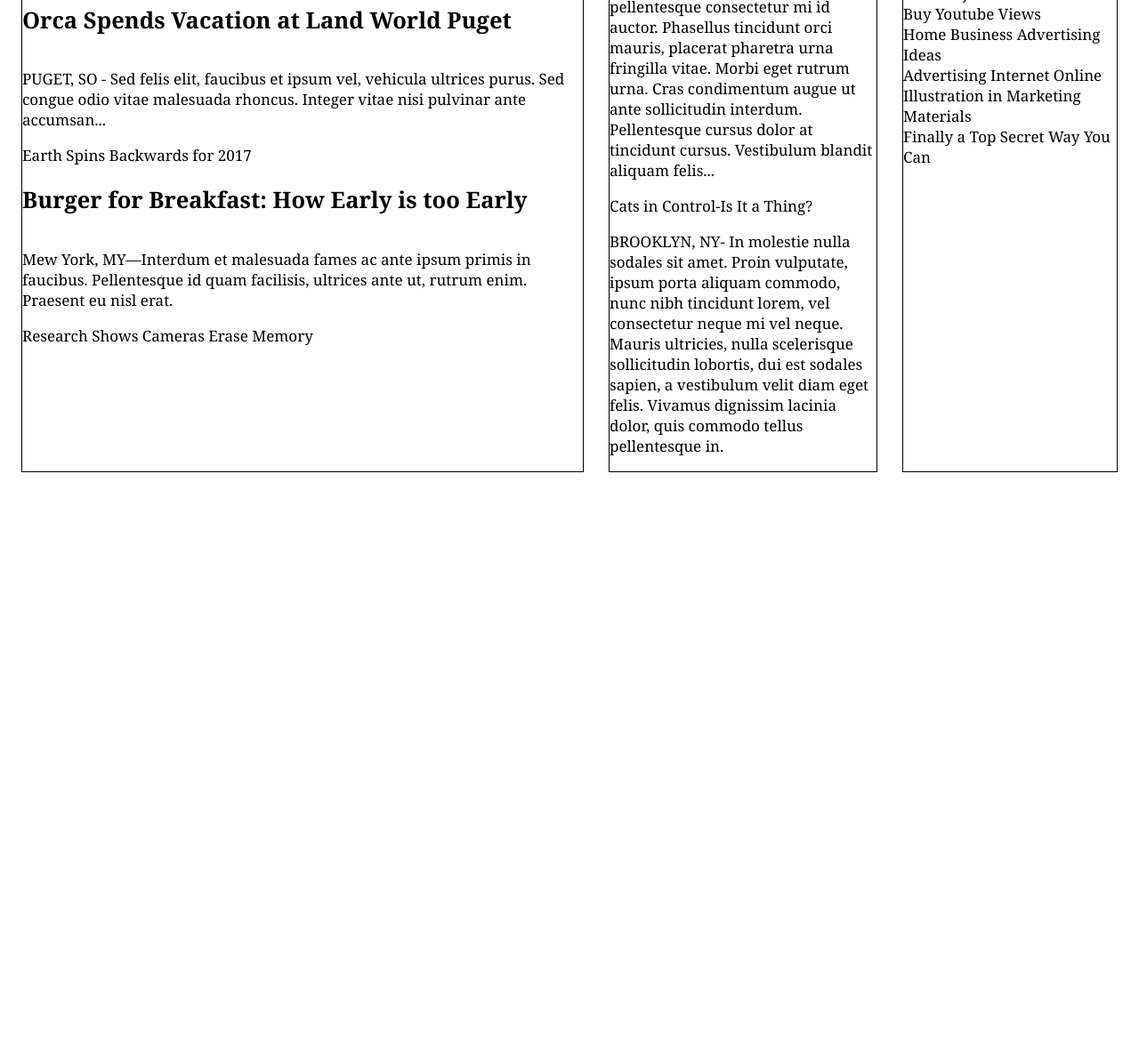
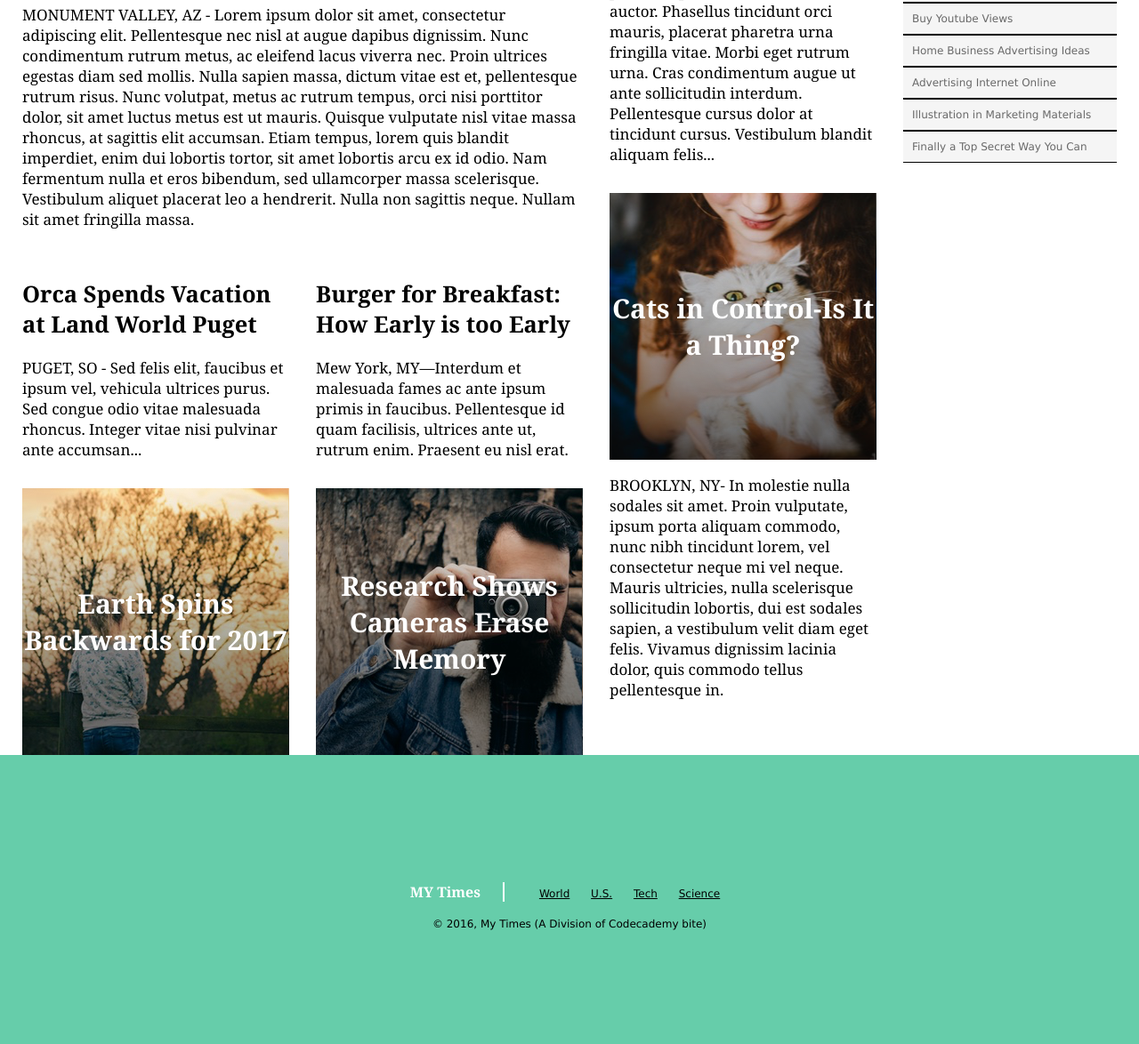
Before and after one commit to goz2306/mytimes, a plain HTML site: page index.html in a window 1280 px wide. Shown: the part 427-1601 px from the top of the page at 89% size. Before the commit the page ends 958 px from the top, so only its background shows below. Drawn offline with Linux system fonts and the light colour scheme.

Commit message:
Completed 8 steps from CodeAcademy

```diff
--- a/index.html
+++ b/index.html
@@ -12,16 +12,20 @@
         <span>My Times</span>
       </div>
       <nav>
-        <span><a href="#world">World</a></span>
-        <span><a href="#us">U.S.</a></span>
-        <span><a href="#tech">Tech</a></span>
-        <span><a href="#science">Science</a></span>
+        <span><a href="#">World</a></span>
+        <span><a href="#">U.S.</a></span>
+        <span><a href="#">Tech</a></span>
+        <span><a href="#">Science</a></span>
       </nav>
     </header>
 
     <main>
       <div class="column large">
+        <div class="lead-story">
+          <div class="image-part">
             <span>Mother of Three Buys Tuna Steak at Phish Concert. Leaves, "Feeling Funny."</span>
+          </div>
+          <div class="text-part">
             <p>MONUMENT VALLEY, AZ - Lorem ipsum dolor sit amet, consectetur adipiscing elit.
            Pellentesque nec nisl at augue dapibus dignissim. Nunc condimentum rutrum metus,
            ac eleifend lacus viverra nec. Proin ultrices egestas diam sed mollis. Nulla sapien
@@ -32,23 +36,39 @@
            lobortis arcu ex id odio. Nam fermentum nulla et eros bibendum, sed ullamcorper
            massa scelerisque. Vestibulum aliquet placerat leo a hendrerit. Nulla non sagittis
            neque. Nullam sit amet fringilla massa.</p>
-
+          </div>
+        </div>
+        <div class="stories">
+          <div class="story">
+            <div class="text-part">
               <h2>Orca Spends Vacation at Land World Puget</h2>
               <p>PUGET, SO - Sed felis elit, faucibus et ipsum vel, vehicula ultrices purus.
                 Sed congue odio vitae malesuada rhoncus. Integer vitae nisi pulvinar ante
                 accumsan...</p>
+              </div>
 
+          <div class="image-part earth">
             <span>Earth Spins Backwards for 2017</span>
+          </div>
+        </div>
 
+          <div class="story">
+            <div class="text-part">
               <h2>Burger for Breakfast: How Early is too Early</h2>
               <p>Mew York, MY—Interdum et malesuada fames ac ante ipsum primis in faucibus. Pellentesque
                 id quam facilisis, ultrices ante ut, rutrum enim. Praesent eu nisl erat.</p>
+            </div>
 
+            <div class="image-part camera">
               <span>Research Shows Cameras Erase Memory</span>
-
+            </div>
+          </div>
+        </div>
       </div>
 
       <div class="column medium">
+        <div class="story">
+          <div class="text-part">
             <h2>FBI Finds Action Star Guilty of False Advertising</h2>
             <p>WASHINGTON DC- Donec luctus sem augue, rutrum posuere orci aliquam sed. Nam vitae
               aliquam lectus. Sed tempor tortor est, nec sagittis eros tincidunt sed. Morbi venenatis
@@ -56,26 +76,49 @@
               mi id auctor. Phasellus tincidunt orci mauris, placerat pharetra urna fringilla vitae.
               Morbi eget rutrum urna. Cras condimentum augue ut ante sollicitudin interdum.
               Pellentesque cursus dolor at tincidunt cursus. Vestibulum blandit aliquam felis...</p>
+          </div>
+        </div>
 
+        <div class="story">
+          <div class="image-part cat">
             <span>Cats in Control-Is It a Thing?</span>
+          </div>
+          <div class="text-part">
             <p>BROOKLYN, NY- In molestie nulla sodales sit amet. Proin vulputate, ipsum porta aliquam
               commodo, nunc nibh tincidunt lorem, vel consectetur neque mi vel neque. Mauris ultricies,
               nulla scelerisque sollicitudin lobortis, dui est sodales sapien, a vestibulum velit
               diam eget felis. Vivamus dignissim lacinia dolor, quis commodo tellus pellentesque in.</p>
-
+          </div>
+        </div>
       </div>
 
       <div class="column small">
         <img src="resources\images\img-news-bite.png" />
+        <div class="news-bites">
           <h3>NEWS BITES</h3>
-        <span>Cat Emoji Goes Viral</span>
-        <span>Buy Youtube Views</span>
-        <span>Home Business Advertising Ideas</span>
-        <span>Advertising Internet Online</span>
-        <span>Illustration in Marketing Materials</span>
-        <span>Finally a Top Secret Way You Can</span>
+          <span class="bite">Cat Emoji Goes Viral</span>
+          <span class="bite">Buy Youtube Views</span>
+          <span class="bite">Home Business Advertising Ideas</span>
+          <span class="bite">Advertising Internet Online</span>
+          <span class="bite">Illustration in Marketing Materials</span>
+          <span class="bite">Finally a Top Secret Way You Can</span>
+        </div>
       </div>
 
     </main>
+    <footer>
+      <div class="info">
+        <span class="title">MY Times</span>
+        <nav>
+          <span><a href="#">World</a></span>
+          <span><a href="#">U.S.</a></span>
+          <span><a href="#">Tech</a></span>
+          <span><a href="#">Science</a></span>
+        </nav>
+      </div>
+      <div class="copyright">
+        © 2016, My Times (A Division of Codecademy bite)
+      </div>
+    </footer>
   </body>
 </html>
--- a/resources/css/style.css
+++ b/resources/css/style.css
@@ -10,9 +10,6 @@ header {
   font-family: Verdana;
   font-size: 14px;
   font-weight: bold;
-}
-div{
-  border: 1px solid black;
 }
 .logo{
   display: flex;
@@ -50,6 +47,11 @@ main{
   width: 1260px;
   margin: 0 auto;
 }
+h3{
+  font-size: 16px;
+  font-weight: bold;
+  text-align: center;
+}
 .column{
   display:flex;
   flex-direction: column;
@@ -64,3 +66,76 @@ main{
 .column.small{
   width: 240px;
 }
+.story{
+  display: flex;
+  flex-direction: column;
+  width: 300px;
+}
+.stories{
+  display:flex;
+  justify-content: space-between;
+  margin-top: 17px;
+}
+.lead-story .image-part{
+  background-image: url("../images/img-story-main.png");
+  font-weight: bold;
+  font-size: 40px;
+  color: white;
+  text-align: left;
+  width: 630px;
+}
+.image-part{
+  display:flex;
+  justify-content: center;
+  flex-direction: column;
+  font-weight: bold;
+  font-size: 30px;
+  color: white;
+  height: 300px;
+  margin-top: 15px;
+  text-align: center;
+}
+.earth{
+  background-image: url("../images/img-story-2.png")
+}
+.camera{
+  background-image: url("../images/img-story-3.png");
+}
+.cat{
+  background-image: url("../images/img-story-1.png");
+}
+.news-bites .bite{
+  background-color: WhiteSmoke;
+  font-family: Verdana;
+  font-size: 12px;
+  color: DimGray;
+  display:block;
+  border-bottom: 1px solid black;
+  border-top: 1px solid black;
+  padding: 10px 10px;
+}
+footer{
+  display:flex;
+  justify-content: center;
+  align-items: center;
+  flex-direction: column;
+  background-color: MediumAquamarine;
+  margin: auto;
+  font-family: Verdana;
+  font-size: 12px;
+  width: 100%;
+  height: 325px;
+}
+footer nav{
+  display: inline-block;
+  padding-left: 25px;
+}
+footer .title{
+  display: inline-block;
+  padding-right: 25px;
+  border-right: 2px solid white;
+  font-family: "Georgia", serif;
+  font-size: 16px;
+  font-weight: bold;
+  color: white;
+}
```
Lines whose indentation alone changed are shown as unchanged.
